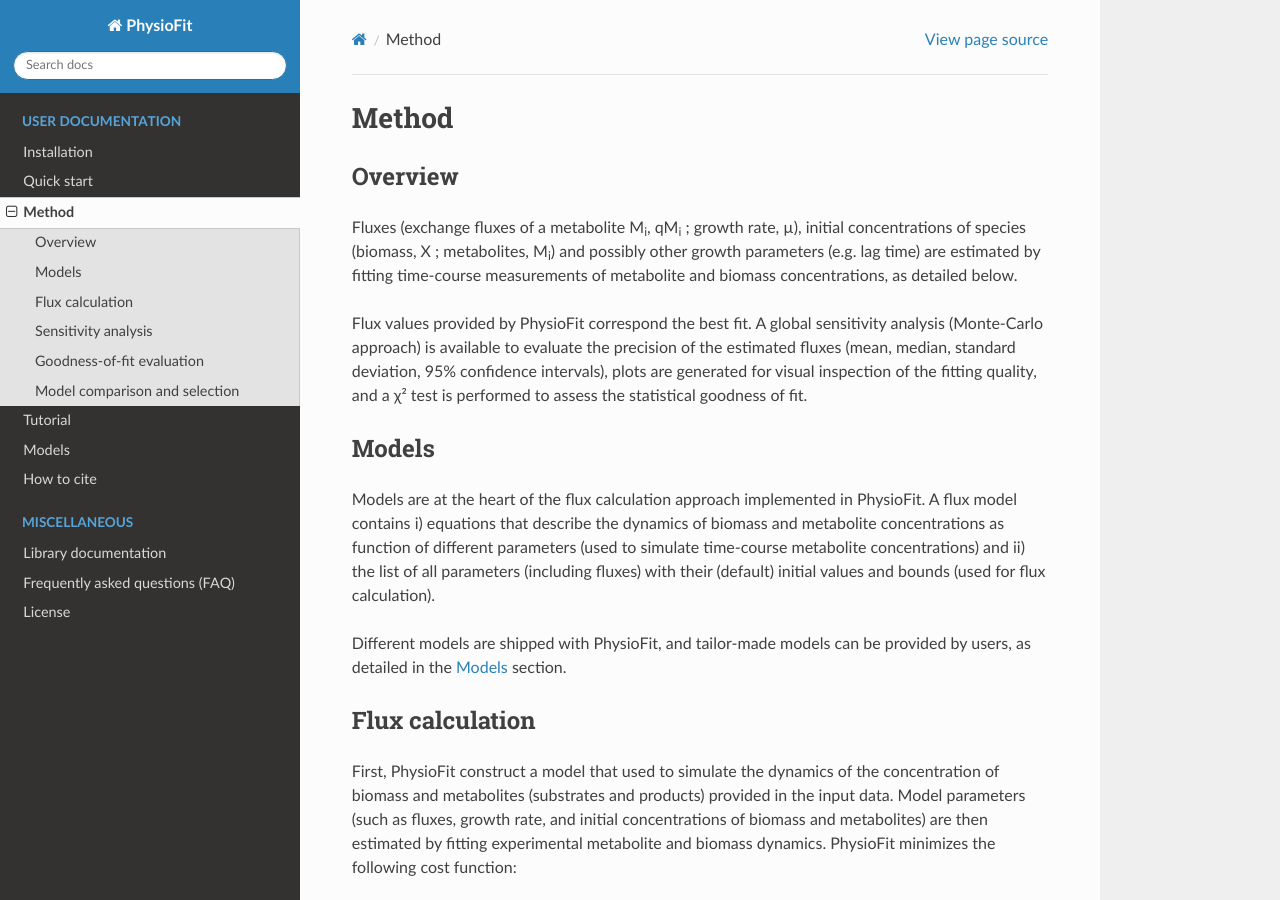
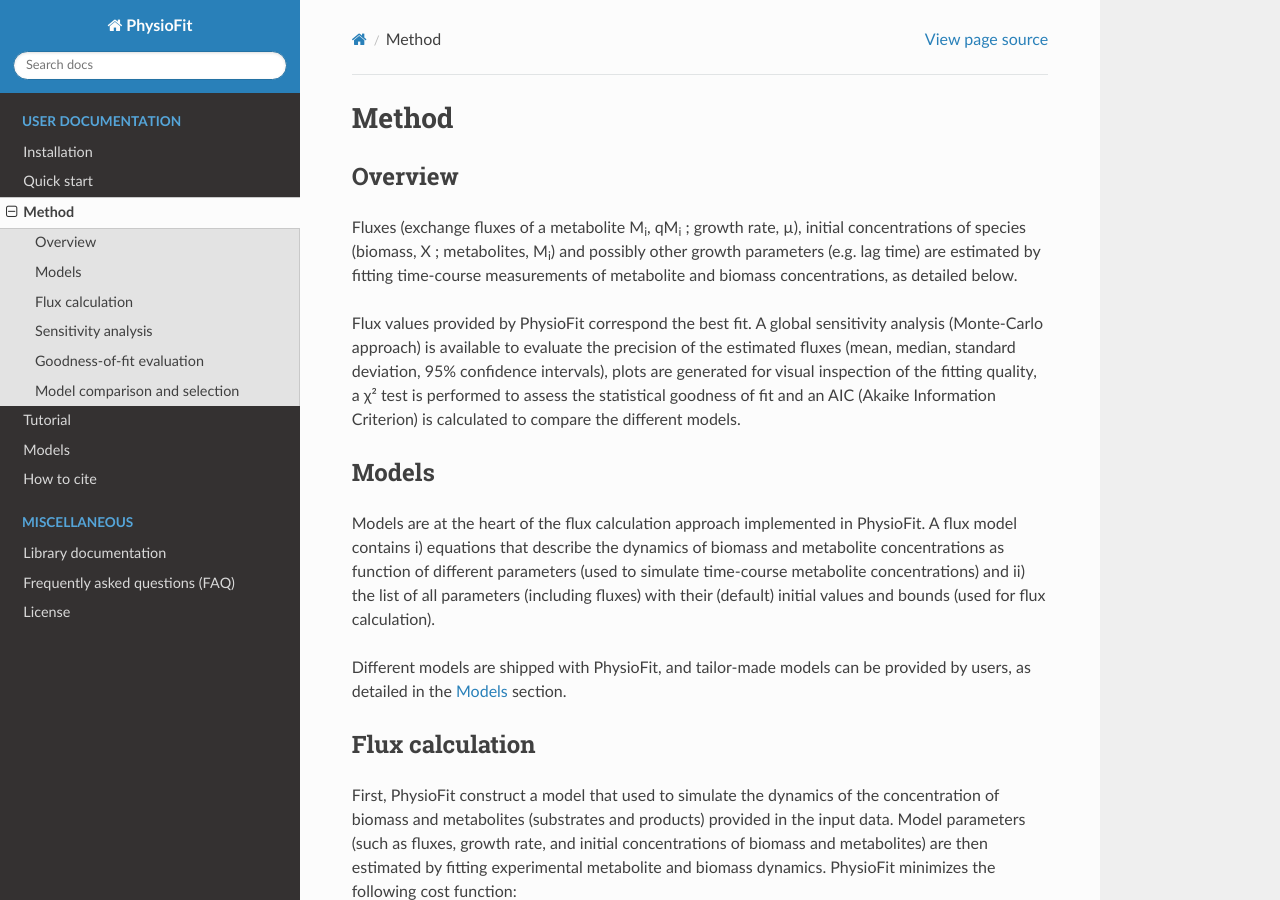
Before and after one commit to MetaSys-LISBP/PhysioFit, a Sphinx documentation site: the page built from docs/method.rst, in a window 1280 px wide and 900 px high. Built offline with Sphinx 7.4.7 and the Read the Docs theme 2.0.0, drawn with Linux system fonts in a browser that asks for light colours.

Commit message:
Added AIC to overview

```diff
--- a/docs/method.rst
+++ b/docs/method.rst
@@ -10,8 +10,9 @@
 
 Flux values provided by PhysioFit correspond the best fit. A global sensitivity analysis (Monte-Carlo approach) is
 available to evaluate the precision of the estimated fluxes (mean, median, standard deviation, 95% confidence
-intervals), plots are generated for visual inspection of the fitting quality, and a χ² test is performed to assess the
-statistical goodness of fit.
+intervals), plots are generated for visual inspection of the fitting quality, a χ² test is performed to assess the
+statistical goodness of fit and an AIC (Akaike Information Criterion) is
+calculated to compare the different models.
 
 .. _method_models:
 
```
